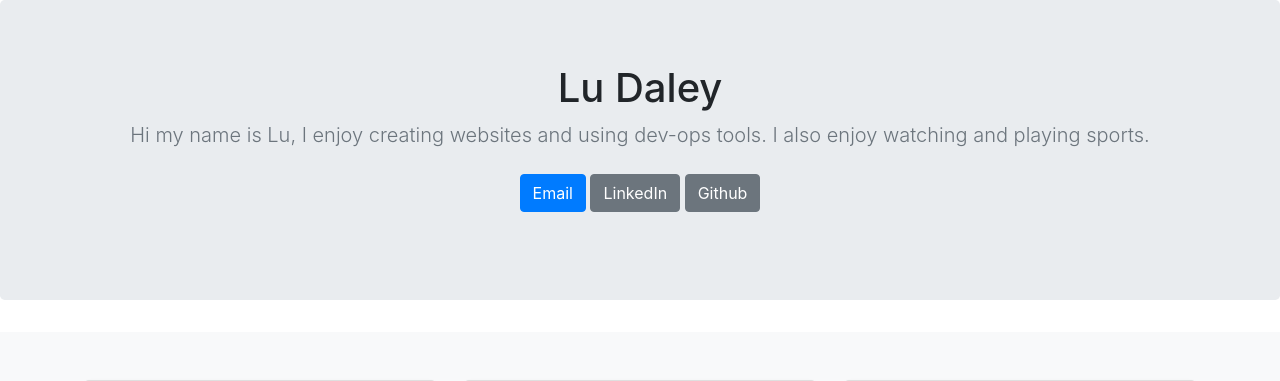
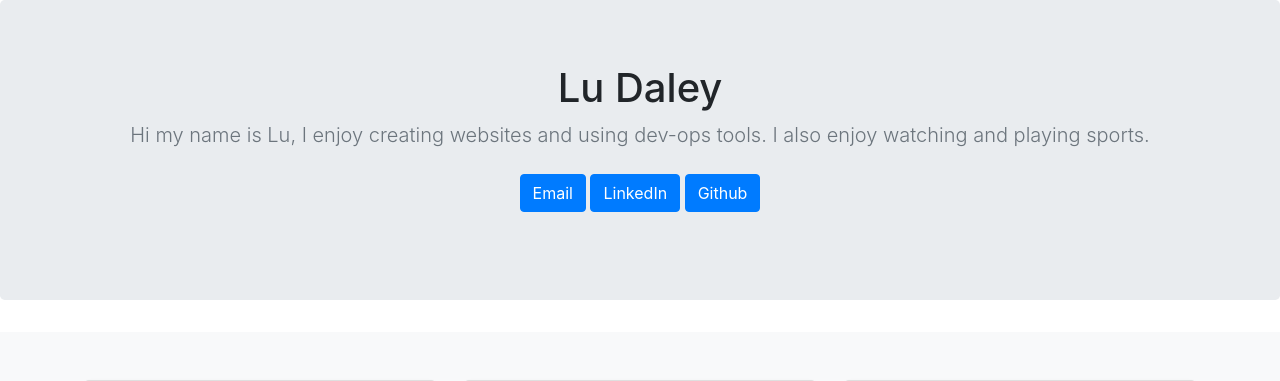
Before and after one commit to DevLuDaley/DjangoPortfolioProject, a Django app: page / in a window 1280 px wide. Shown: the top 381 px of the page. Run offline with Django 3.2, Linux system fonts and the light colour scheme; some libraries are stand-ins or nearby versions.

Commit message:
add links to buttons for email/ linkedin/ github
update from btn-secondary to btn- primary

```diff
--- a/portfolio-project/jobs/templates/jobs/home.html
+++ b/portfolio-project/jobs/templates/jobs/home.html
@@ -57,8 +57,11 @@
                 <p class="lead text-muted">Hi my name is Lu, I enjoy creating websites and using dev-ops tools. I also enjoy watching and playing sports.</p>
                 <p>
                     <a href="mailto:DaleyLuis@Gmail.com" class="btn btn-primary my-2">Email</a>
-                    <a href="#" class="btn btn-secondary my-2">LinkedIn</a>
-                    <a href="#" class="btn btn-secondary my-2">Github</a>
+
+
+                    <a href="https://www.linkedin.com/in/ludaley/" class="btn btn-primary my-2">LinkedIn</a>
+
+                    <a href="https://github.com/DevLuDaley" class="btn btn-primary my-2">Github</a>
                 </p>
             </div>
         </section>
```
Also changed, not shown: sidecar.md (+3 -0 lines).
